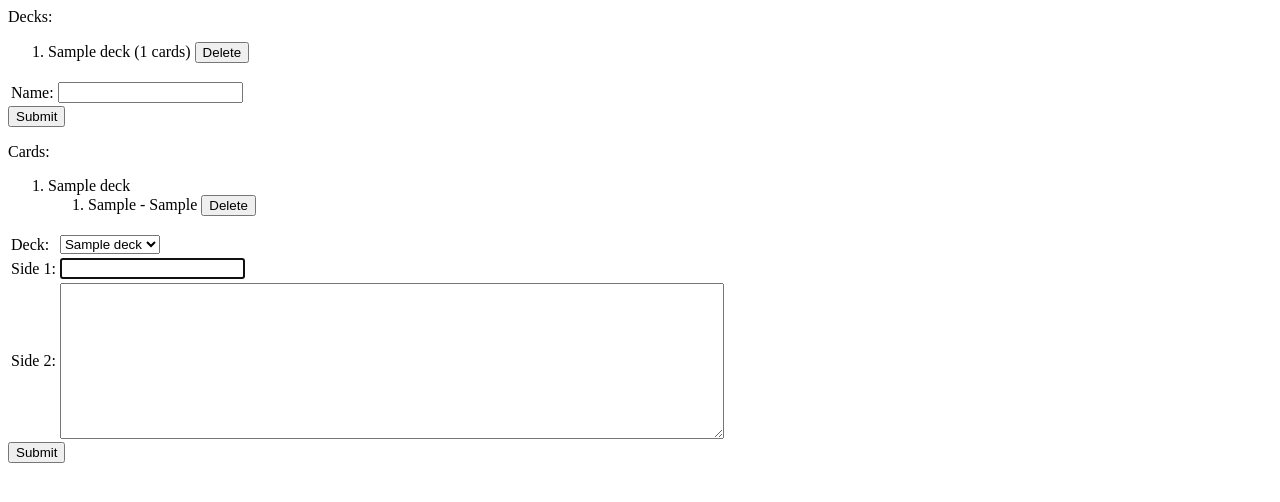
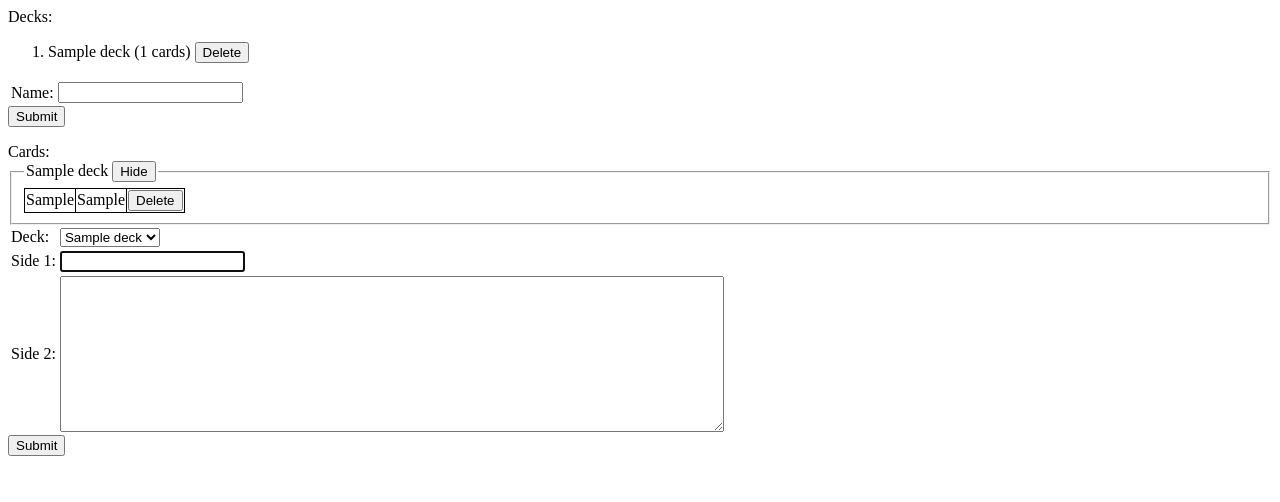
Before and after one commit to jqchang/flashcard, a Django app: template FlashcardServer/apps/flashserver/templates/flashserver/index.html in a window 1280 px wide. Shown: the top 502 px of the page. Run offline with Django 3.2, Linux system fonts and the light colour scheme; the template is opened without the code that fills it: values that come from a table or form of the project are taken from there, others are empty; tables that the repository leaves empty hold one stand-in row (values such as "Sample post"); parts of the project's set-up code (start-up, migrations or seed data) failed here and were passed over; some libraries are stand-ins or nearby versions.

```diff
--- a/FlashcardServer/apps/flashserver/models.py
+++ b/FlashcardServer/apps/flashserver/models.py
@@ -20,10 +20,8 @@ class Deck(models.Model):
 
 class CardManager(models.Manager):
     def validate(self, postData):
-        print "Card:", postData
         if "side1" in postData and "side2" in postData and "deck" in postData:
             try:
-                print "chkpt 1"
                 card = self.create(side1=postData["side1"], side2=postData["side2"], deck=Deck.objects.get(id=postData["deck"]))
                 return {"success":True, "data":card}
             except Deck.DoesNotExist:
--- a/FlashcardServer/apps/flashserver/templates/flashserver/index.html
+++ b/FlashcardServer/apps/flashserver/templates/flashserver/index.html
@@ -1,3 +1,15 @@
+<style type='text/css'>
+.decklist {
+  border-collapse: collapse;
+}
+.decklist td {
+  border: 1px black solid;
+}
+.decklist tr:nth-child(even){
+  background: #eeeeee;
+}
+</style>
+
 <script src="https://ajax.googleapis.com/ajax/libs/jquery/3.2.1/jquery.min.js"></script>
 <script>
 $(document).ready(function() {
@@ -15,14 +27,24 @@ $(document).ready(function() {
           return true;
       }
   });
+  $(".show_deck").click(function(e) {
+    if($(this).text()=="Show") {
+      $(this).text("Hide")
+      $(this).parent().siblings(".decklist").show()
+    }
+    else {
+      $(this).text("Show")
+      $(this).parent().siblings(".decklist").hide()
+    }
+  })
   $(".delete_card").click(function(e) {
     if($(this).text() == "Delete") {
       $(this).text("Confirm");
       $(this).css("color", "red");
-      $(this).parent().css("color", "red");
+      $(this).parent().parent().css("background", "#FFEEEE");
     }
     else {
-      let cardnum = $(this).parent().attr("cardnum")
+      let cardnum = $(this).parent().parent().attr("cardnum")
 
       $.ajax({
         url: '/cards/'+cardnum,
@@ -89,17 +111,20 @@ Decks:
 </form>
 
 Cards:
-<ol>
-  {%for deck in decks%}
-  <li>{{deck.name}}
-    <ol>
-      {%for card in deck.cards.all%}
-      <li id="cardnum{{card.id}}" cardnum="{{card.id}}">{{card.side1}} - {{card.side2}} <button class="delete_card" name="{{card.id}}">Delete</button></li>
-      {%endfor%}
-    </ol>
-  </li>
-  {%endfor%}
-</ol>
+{%for deck in decks%}
+<fieldset>
+  <legend>{{deck.name}} <button class="show_deck">Hide</button></legend>
+  <table class="decklist">
+    {%for card in deck.cards.all%}
+    <tr id="cardnum{{card.id}}" cardnum="{{card.id}}">
+      <td>{{card.side1}}</td>
+      <td>{{card.side2}}</td>
+      <td><button class="delete_card" name="{{card.id}}">Delete</button></td>
+    </tr>
+    {%endfor%}
+  </table>
+</fieldset>
+{%endfor%}
 <form id='new_card' action='cards' method='post'>
   <table>
     <tbody>
```
